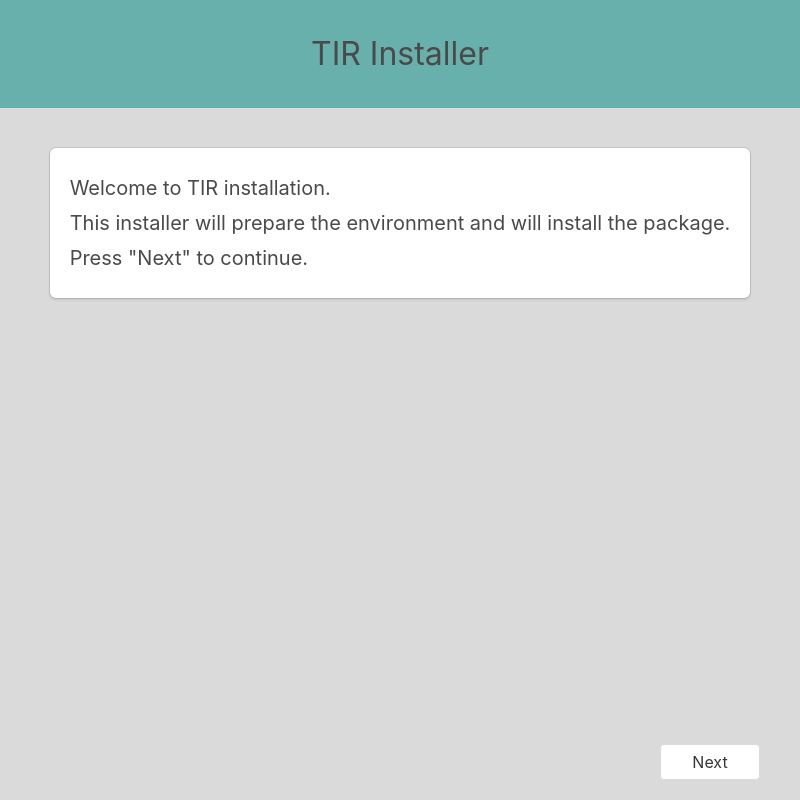
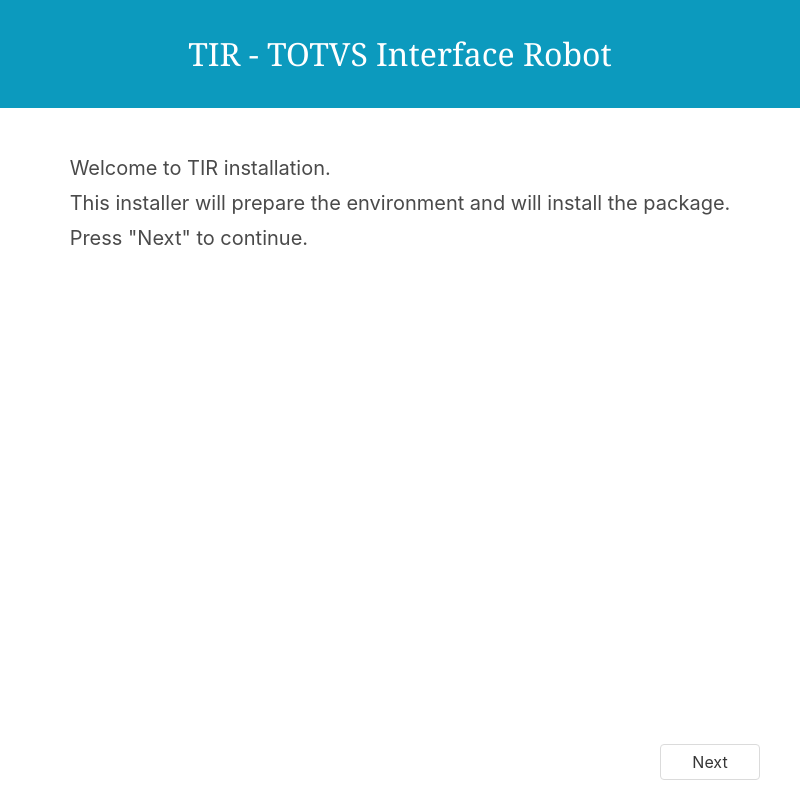
Before and after one commit to totvs/tir-installer, an Electron app: page index.html in a window 800 px wide. Drawn offline with Linux system fonts and the light colour scheme; no server answers.

Commit message:
Alterações de CSS

```diff
--- a/index.html
+++ b/index.html
@@ -15,7 +15,7 @@
 <body>
     <div id="app" class="container flexcolumn parent">
         <header class="itemgrow0">
-            <h1>{{title}}</h1>
+            <h1 class='titleHome'>{{title}}</h1>
         </header>
 
         <div class="container flexrow itemgrow2">
--- a/scripts/app.js
+++ b/scripts/app.js
@@ -2,7 +2,7 @@
 var homescreen = Vue.component("home-screen", {
     template:`
     <div id="homescreen_comp" class="container flexcolumn">
-        <div class="box" id="homescreen_msg">
+        <div>
             <p class="text">Welcome to TIR installation.</p>
             <p class="text">This installer will prepare the environment and will install the package.</p>
             <p class="text">Press "Next" to continue.</p>
@@ -140,7 +140,7 @@
 var myapp = new Vue({
     el: "#app",
     data:{
-        title: "TIR Installer",
+        title: "TIR - TOTVS Interface Robot",
         screen : 0,
         install: {
             python: true,
--- a/styles/style.css
+++ b/styles/style.css
@@ -10,13 +10,13 @@
 }
 
 body {
-    background-color: #dadada;
+    background-color:white;
     height: 100%;
     margin: 0px;
 }
 
 header{
-    background-color: #68B0AB;
+    background-color: #0C9ABE;
     display: flex;
     justify-content: center;
     padding: 30px;
@@ -30,6 +30,12 @@
 h1 {
     font-size: 32px;
 }
+
+h1.titleHome{
+    color: white;
+    font-family: Cambria, Cochin, Georgia, Times, 'Times New Roman', serif
+}
+
 
 .container {
     display: flex;
@@ -64,10 +70,6 @@
     margin-top: 40px;
 }
 
-
-#homescreen_msg{
-    padding: 20px;
-}
 
 #environment_comp{
     width: 800px;
```
Also changed, not shown: 1 other file.
